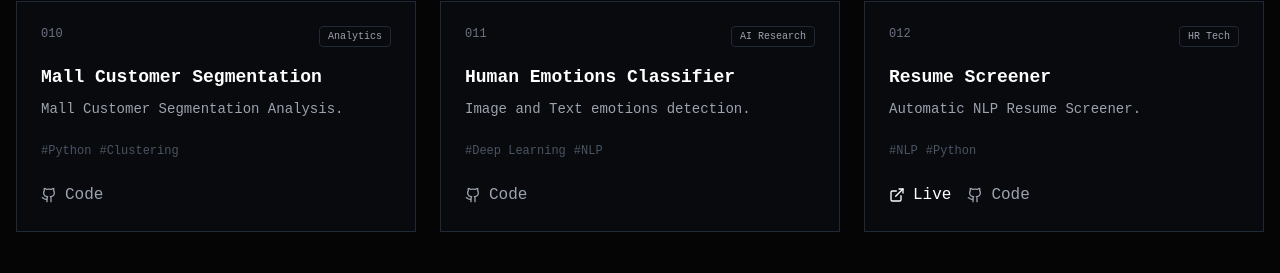
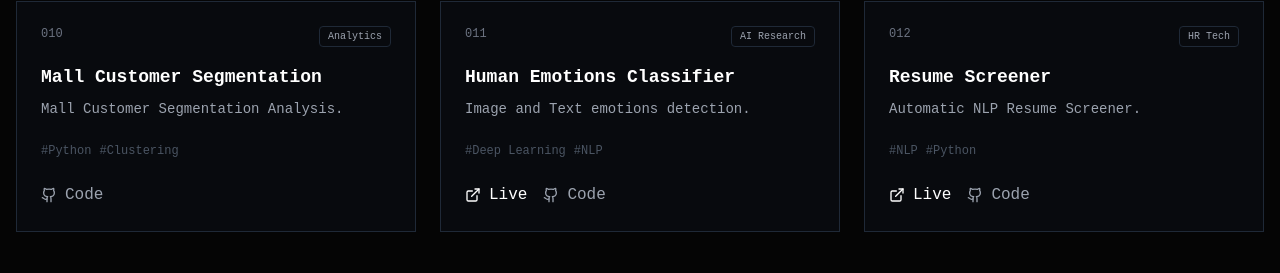
Before and after one commit to kamijoseph/Updated-Portfolio, a React (Vite) app: page / in a window 1280 px wide. Shown: the part 2368-2641 px from the top of the page. Built offline with nearby package versions, Linux system fonts and the light colour scheme.

Commit message:
projects update

```diff
--- a/src/sections/Projects.tsx
+++ b/src/sections/Projects.tsx
@@ -85,7 +85,7 @@ const projects = [
         title: "Human Emotions Classifier",
         desc: "Image and Text emotions detection.",
         tech: ["Deep Learning", "NLP"],
-        link: null,
+        link: "https://github.com/kamijoseph/Text-Emotions-Detection",
         github: "https://github.com/kamijoseph/FER2013-Emotion-Detection",
         type: "AI Research"
     },
```
